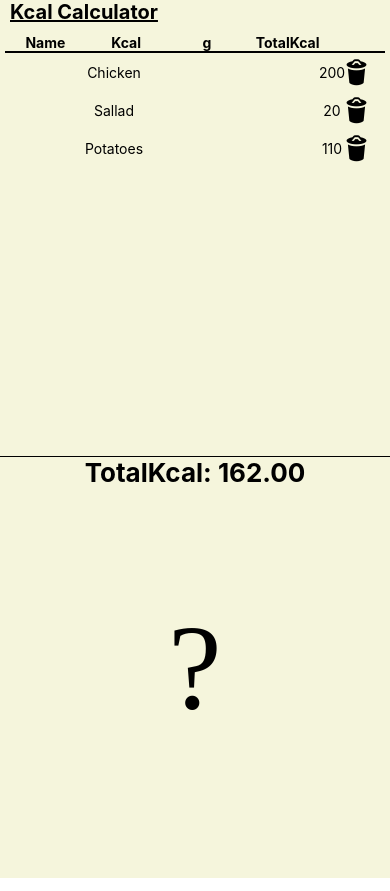
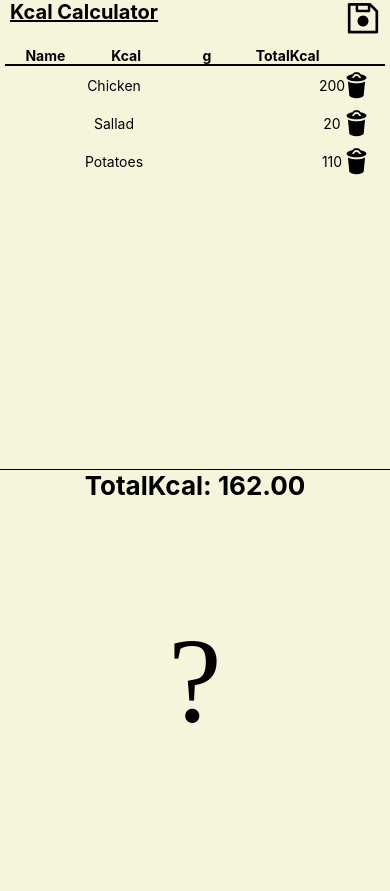
Before and after one commit to hamdav01/CalorieCountingApp, a React Native app: screen / in a window 390 px wide. Built offline with nearby package versions, Linux system fonts and the light colour scheme.

Commit message:
added save buttoN

```diff
--- a/package.json
+++ b/package.json
@@ -8,6 +8,7 @@
     "eject": "expo eject"
   },
   "dependencies": {
+    "@react-native-community/async-storage": "^1.12.0",
     "anonymous-files": "^1.0.1",
     "expo": "~37.0.3",
     "expo-image-picker": "~8.1.0",
--- a/src/KcalSection.js
+++ b/src/KcalSection.js
@@ -1,8 +1,15 @@
 import React from 'react';
-import { StyleSheet, View, StatusBar } from 'react-native';
+import {
+  StyleSheet,
+  View,
+  StatusBar,
+  TouchableWithoutFeedback,
+} from 'react-native';
 import Table from './components/item/Table';
 import shortid from 'shortid';
 import Header from './components/header/Header.js';
+
+import AsyncStorage from '@react-native-community/async-storage';
 
 const data = [
   {
@@ -25,15 +32,51 @@ const data = [
   },
 ];
 
+const getAllData = () => {
+  AsyncStorage.getAllKeys().then((keys) => {
+    return AsyncStorage.multiGet(keys)
+      .then((result) => {
+        console.log(result);
+      })
+      .catch((e) => {
+        console.log(e);
+      });
+  });
+};
+
+const saveArticle = async (key, value) => {
+  try {
+    await AsyncStorage.setItem(key, JSON.stringify(value));
+    getAllData();
+  } catch (e) {
+    console.log(e);
+  }
+};
+
+import { AntDesign } from '@expo/vector-icons';
+
 export default function KcalSection() {
   return (
     <View style={styles.container}>
-      <Header text={'Kcal Calculator'} />
+      <View style={styles.header}>
+        <Header text={'Kcal Calculator'} />
+        <View style={styles.saveButton}>
+          <TouchableWithoutFeedback
+            onPress={() => {
+              console.log('press');
+            }}
+          >
+            <AntDesign name='save' size={34} color='black' />
+          </TouchableWithoutFeedback>
+        </View>
+      </View>
       <Table data={data} />
     </View>
   );
 }
 
 const styles = StyleSheet.create({
+  header: { flexDirection: 'row', justifyContent: 'space-between' },
+  saveButton: { marginRight: 10, marginBottom: 10 },
   container: { marginTop: StatusBar.currentHeight || 0 },
 });
--- a/src/components/item/Row.js
+++ b/src/components/item/Row.js
@@ -12,14 +12,7 @@ const creatOnChangeValue = curry((data, name, value) =>
 
 const Row = ({ name, onDelete, id, kcal, grams, onChange }) => {
   const totalKcal = multiply(divideByHundred(kcal), grams);
-  console.log(
-    'totalKcal: ',
-    name,
-    totalKcal,
-    kcal,
-    divideByHundred(kcal),
-    grams
-  );
+
   const data = { kcal, id, name, grams };
   const onChangeValue = (type) =>
     compose(onChange, creatOnChangeValue(data, type));
```
Also changed, not shown: 1 other file (tests, documents, lock files or other folders).
